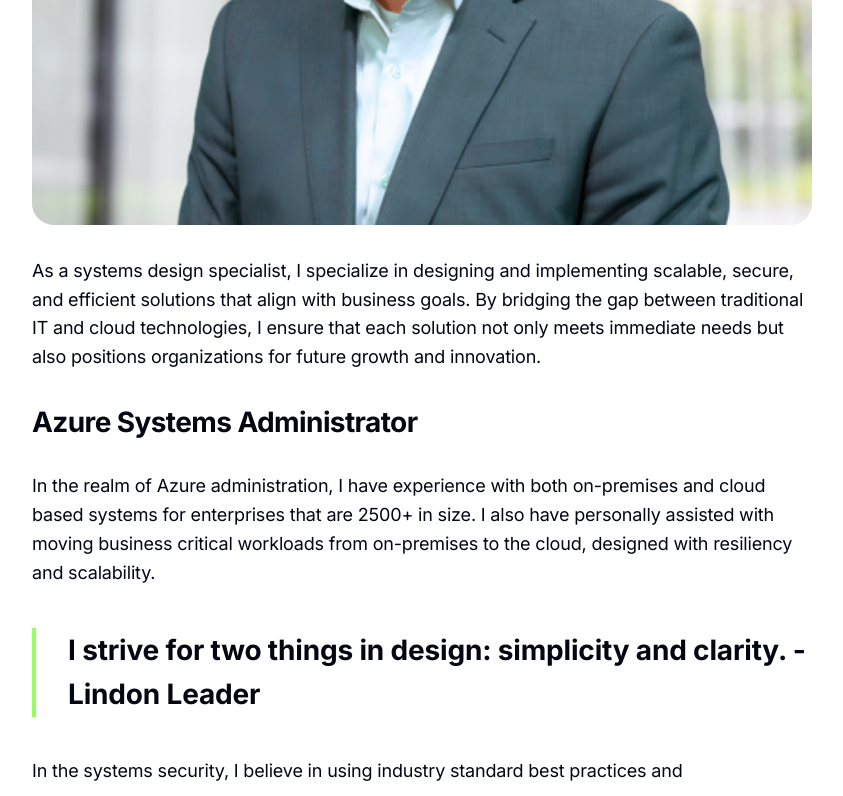
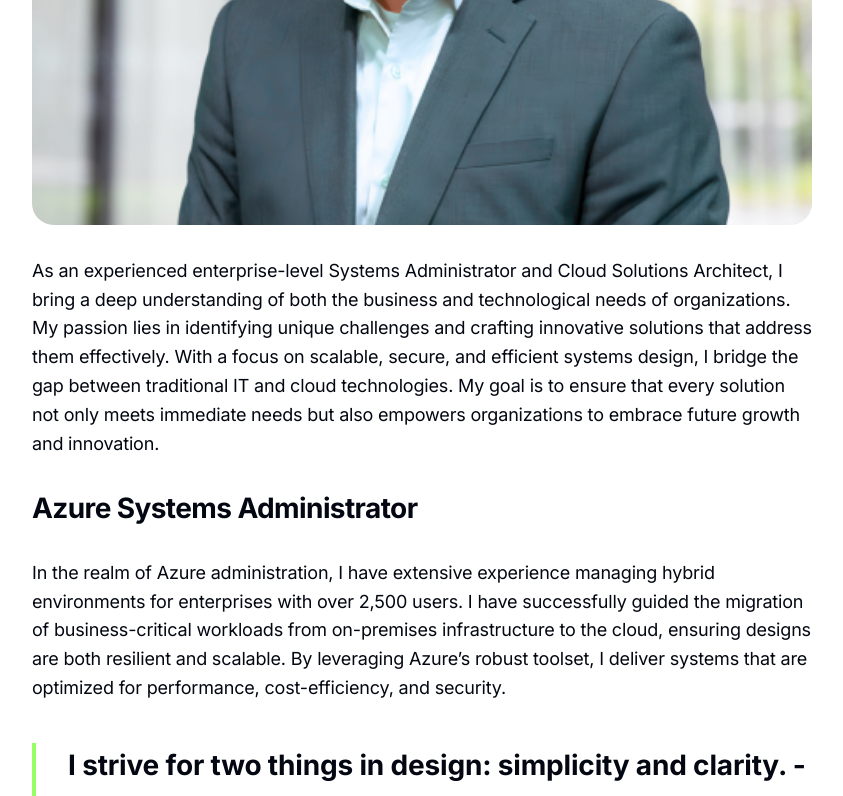
Before and after one commit to DylanHover3/Hyperechocloud-Repo, a Jekyll site: the page built from _pages/about.md, in a window 1280 px wide and 1400 px high, scrolled down 741 px. Shown: the top 796 px of the window, without its empty margins (218-1061 px from the left). Built offline with Jekyll 4.4.1, drawn with Linux system fonts in a browser that asks for light colours; some of the changed text lies outside the part shown; grey boxes are pictures that could not be loaded.

Commit message:
Updating About Me

```diff
--- a/_pages/about.md
+++ b/_pages/about.md
@@ -6,15 +6,19 @@
 image: "/images/Dylan-Profile-Pic.png"
 ---
 
-As a systems design specialist, I specialize in designing and implementing scalable, secure, and efficient solutions that align with business goals. By bridging the gap between traditional IT and cloud technologies, I ensure that each solution not only meets immediate needs but also positions organizations for future growth and innovation.
+As an experienced enterprise-level Systems Administrator and Cloud Solutions Architect, I bring a deep understanding of both the business and technological needs of organizations. My passion lies in identifying unique challenges and crafting innovative solutions that address them effectively. With a focus on scalable, secure, and efficient systems design, I bridge the gap between traditional IT and cloud technologies. My goal is to ensure that every solution not only meets immediate needs but also empowers organizations to embrace future growth and innovation.
 
 ## Azure Systems Administrator
 
-In the realm of Azure administration, I have experience with both on-premises and cloud based systems for enterprises that are 2500+ in size. I also have personally assisted with moving business critical workloads from on-premises to the cloud, designed with resiliency and scalability.
+In the realm of Azure administration, I have extensive experience managing hybrid environments for enterprises with over 2,500 users. I have successfully guided the migration of business-critical workloads from on-premises infrastructure to the cloud, ensuring designs are both resilient and scalable. By leveraging Azure's robust toolset, I deliver systems that are optimized for performance, cost-efficiency, and security.
 
 > I strive for two things in design: simplicity and clarity. - Lindon Leader
 
-In the systems security, I believe in using industry standard best practices and
+This philosophy resonates with my approach to systems design. I prioritize simplicity, clarity, and adherence to industry best practices in every project I undertake.
+
+## Systems Security
+
+With regards to cybersecurity, I aim to design resilient infrastructures that safeguards organizational data while ensuring seamless operations. Guided by industry standards like the NIST Cybersecurity Framework and CIS Benchmarks, I follow strategies such as Zero Trust architecture, role-based access controls, and data encryption. By integrating real-time threat detection, automated incident response, and regular vulnerability assessments, I ensure systems remain secure and compliant with evolving regulations. Security is not just a process but a proactive mindset, enabling organizations to stay ahead of threats while fostering a culture of security awareness and resilience.
 
 <div class="gallery-box">
   <div class="gallery">
@@ -24,7 +28,9 @@
   <!-- <em>Photo by <a href="https://www.pexels.com/@david-garrison-1128051/" target="_blank">David Garrison</a> on <a href="https://www.pexels.com/" target="_blank">Pexels</a></em> -->
 </div>
 
-I believe in the power of technology to enrich lives. Whether it's through creating captivating mobile apps or designing user-centric interfaces, I aim to make a positive impact on how people engage with the digital world.
+## A Vision for Technology
+
+I believe in the transformative power of technology to solve problems, drive innovation, and enrich lives. My vision focuses on crafting intuitive, reliable solutions that empower organizations and individuals to achieve more while addressing both current needs and future opportunities. By staying ahead of trends in areas like AI, automation, and cloud computing, I design forward-thinking systems that simplify processes, enhance user experiences, and enable businesses to thrive in an ever-evolving digital landscape. For me, technology is not just about functionality—it’s about making a meaningful impact on how people and organizations connect, grow, and succeed.
 
 ## Let's Create Together
 
```
